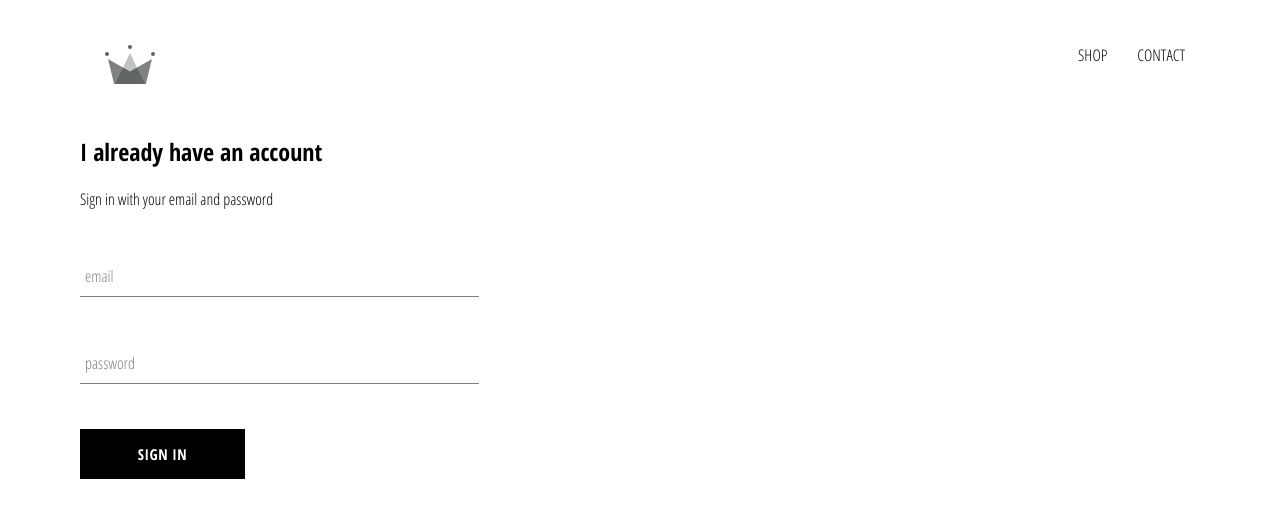
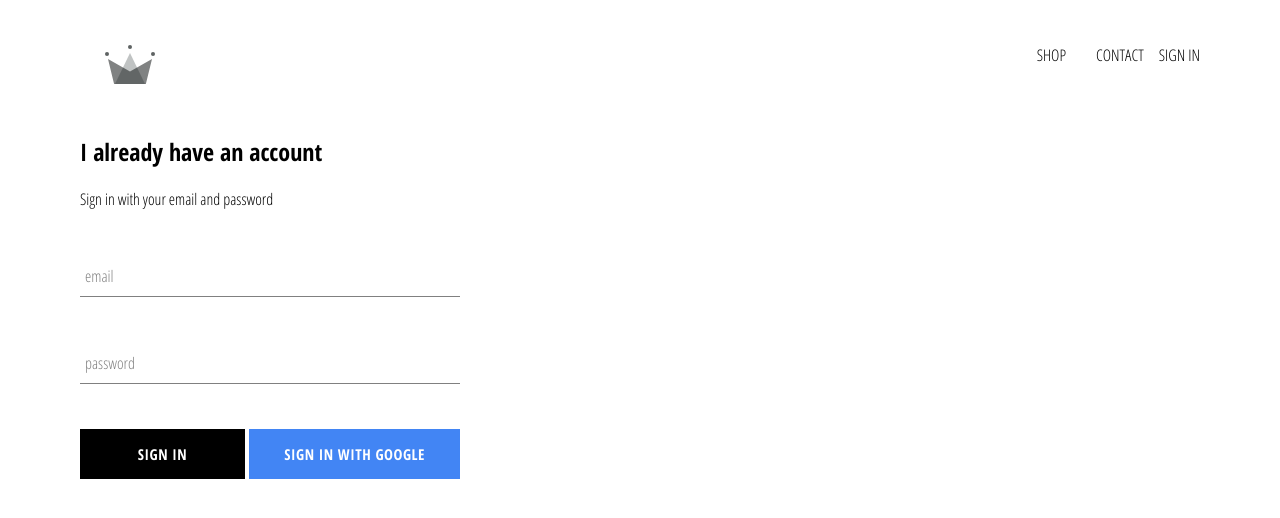
Before and after one commit to ross-ferreira/Wilder-Clothing, a React (Create React App) app: page /signin in a window 1280 px wide. Shown: the top 518 px of the page. Built offline with nearby package versions, Linux system fonts and the light colour scheme; no server answers.

Commit message:
Added firebase auth; signin header logic

```diff
--- a/package.json
+++ b/package.json
@@ -6,6 +6,7 @@
     "@testing-library/jest-dom": "^4.2.4",
     "@testing-library/react": "^9.5.0",
     "@testing-library/user-event": "^7.2.1",
+    "firebase": "^7.19.1",
     "node-sass": "^4.14.1",
     "react": "^16.13.1",
     "react-dom": "^16.13.1",
--- a/src/App.css
+++ b/src/App.css
@@ -7,3 +7,7 @@
   text-decoration: none;
   color: black;
 }
+
+* {
+  box-sizing: border-box;
+}
--- a/src/App.js
+++ b/src/App.js
@@ -6,12 +6,34 @@
 import Header from './components/header/Header.component.jsx';
 import SignInAndSignUp from './pages/sign-in-and-sign-up/Sign-In-And-Sign-Up.component.jsx';
 
-const HatsPage = () => {};
+import { auth } from './firebase/firebase.utlils';
 
-function App() {
+class App extends React.Component {
+  constructor() {
+    super();
+    this.state = {
+      currentUser: null,
+    };
+  }
+
+  unsubscribeFromAuth = null;
+
+  componentDidMount() {
+    this.unsubscribeFromAuth = auth.onAuthStateChanged((user) => {
+      this.setState({ currentUser: user });
+
+      console.log(user);
+    });
+  }
+
+  componentWillUnmount() {
+    this.unsubscribeFromAuth();
+  }
+
+  render() {
     return (
       <div>
-      <Header />
+        <Header currentUser={this.state.currentUser} />
         <Switch>
           <Route exact path="/" component={Homepage} />
           <Route exact path="/shop" component={ShopPage} />
@@ -20,5 +42,6 @@
       </div>
     );
   }
+}
 
 export default App;
--- a/src/components/custom-button/custom-button.component.jsx
+++ b/src/components/custom-button/custom-button.component.jsx
@@ -2,8 +2,11 @@
 
 import './custom-button.styles.scss';
 
-const CustomButton = ({ children, ...otherProps }) => (
-  <button className="custom-button" {...otherProps}>
+const CustomButton = ({ children, isGoogleSignIn, ...otherProps }) => (
+  <button
+    className={`${isGoogleSignIn ? 'google-sign-in' : ''} custom-button`}
+    {...otherProps}
+  >
     {children}
   </button>
 );
--- a/src/components/custom-button/custom-button.styles.scss
+++ b/src/components/custom-button/custom-button.styles.scss
@@ -19,4 +19,14 @@
     color: black;
     border: 1px solid black;
   }
+
+  &.google-sign-in {
+    background-color: #4285f4;
+    color: white;
+
+    &:hover {
+      background-color: #357ae8;
+      border: none;
+    }
+  }
 }
--- a/src/components/header/Header.component.jsx
+++ b/src/components/header/Header.component.jsx
@@ -4,8 +4,9 @@
 import './Header.styles.scss';
 
 import { ReactComponent as Logo } from '../../assests/crown.svg';
+import { auth } from '../../firebase/firebase.utlils';
 
-const Header = () => {
+const Header = ({ currentUser }) => {
   return (
     <div className="header">
       <Link to="/" className="logo-container">
@@ -18,6 +19,13 @@
         <Link to="/shop" className="option">
           CONTACT
         </Link>
+        {currentUser ? (
+          <div className="option" onClick={() => auth.signOut()}>
+            SIGN OUT
+          </div>
+        ) : (
+          <Link to="/signin">SIGN IN</Link>
+        )}
       </div>
     </div>
   );
--- a/src/components/sign-in/Sign-In.component.jsx
+++ b/src/components/sign-in/Sign-In.component.jsx
@@ -2,6 +2,8 @@
 
 import FormInput from '../form-input/form-input.component';
 import CustomButton from '../custom-button/custom-button.component';
+
+import { signInWithGoogle } from '../../firebase/firebase.utlils';
 
 import './Sign-In.styles.scss';
 
@@ -50,7 +52,12 @@
             label="password"
             required
           />
-          <CustomButton type="submit"> Sign in </CustomButton>
+          <div className="buttons">
+            <CustomButton type="submit"> Sign in </CustomButton>
+            <CustomButton onClick={signInWithGoogle} isGoogleSignIn>
+              Sign in with Google
+            </CustomButton>
+          </div>
         </form>
       </div>
     );
--- a/src/components/sign-in/Sign-In.styles.scss
+++ b/src/components/sign-in/Sign-In.styles.scss
@@ -1,5 +1,14 @@
 .sign-in {
-  width: 30vw;
+  width: 380px;
   display: flex;
   flex-direction: column;
 }
+
+.title {
+  margin: 10px 0;
+}
+
+.buttons {
+  display: flex;
+  justify-content: space-between;
+}
--- /dev/null
+++ b/src/firebase/firebase.utlils.js
@@ -0,0 +1,26 @@
+import firebase from 'firebase/app';
+import 'firebase/firestore';
+import 'firebase/auth';
+
+const config = {
+  apiKey: 'AIzaSyAvKw4m0G7_sRgnvl0tNqDZXZqx0adFcmw',
+  authDomain: 'crwn-db-15e6d.firebaseapp.com',
+  databaseURL: 'https://crwn-db-15e6d.firebaseio.com',
+  projectId: 'crwn-db-15e6d',
+  storageBucket: 'crwn-db-15e6d.appspot.com',
+  messagingSenderId: '659660649651',
+  appId: '1:659660649651:web:79da4a04b37444f9fd2cc6',
+  measurementId: 'G-XP272F90V0',
+};
+
+firebase.initializeApp(config);
+
+export const auth = firebase.auth();
+export const firestore = firebase.firestore();
+
+const provider = new firebase.auth.GoogleAuthProvider();
+// this is to always use the google popup for Auth/Signin for Google accounts on the website
+provider.setCustomParameters({ prompt: 'select_account' });
+export const signInWithGoogle = () => auth.signInWithPopup(provider);
+
+export default firebase;
```
Also changed, not shown: 1 other file (tests, documents, lock files or other folders). Lines whose indentation alone changed are shown as unchanged.
